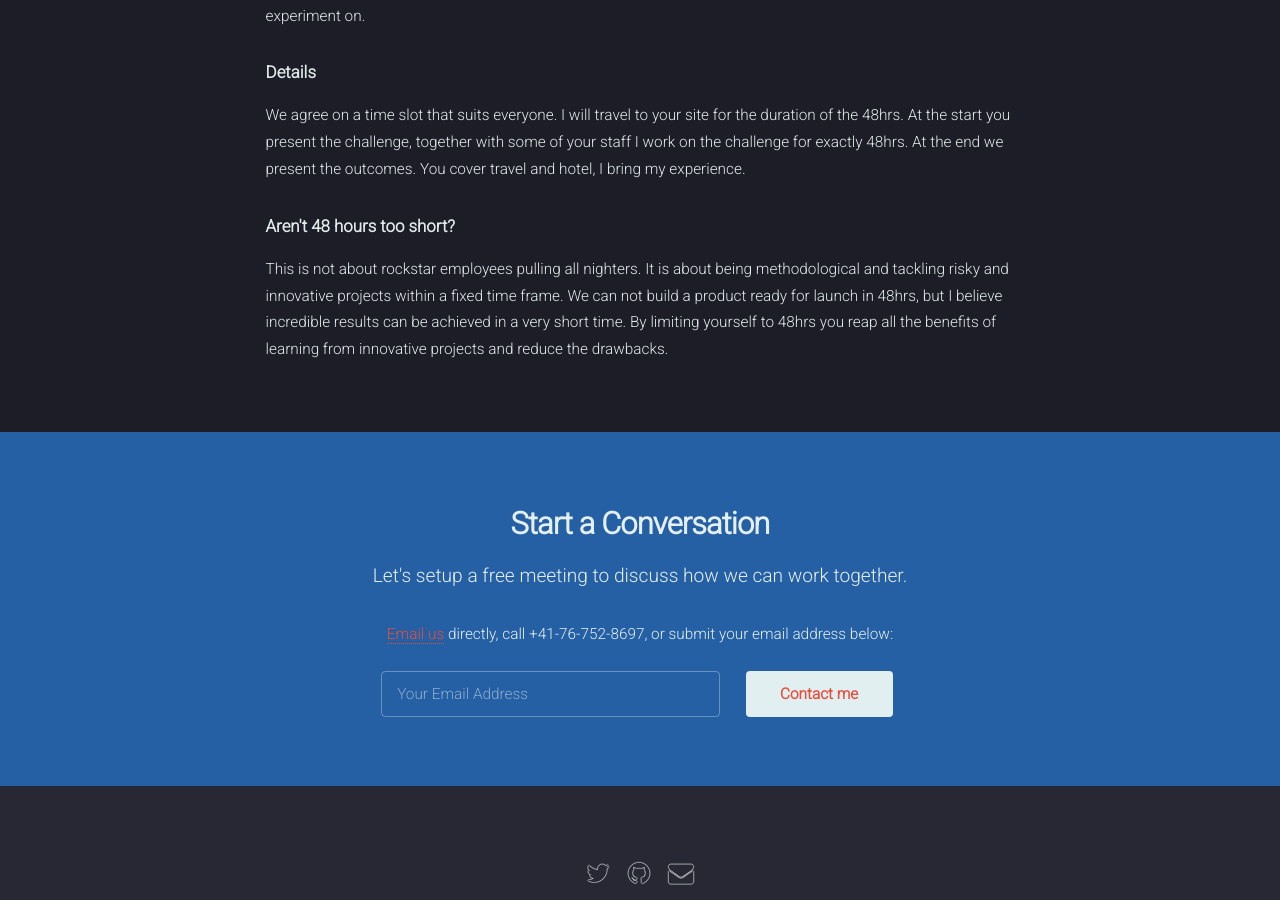
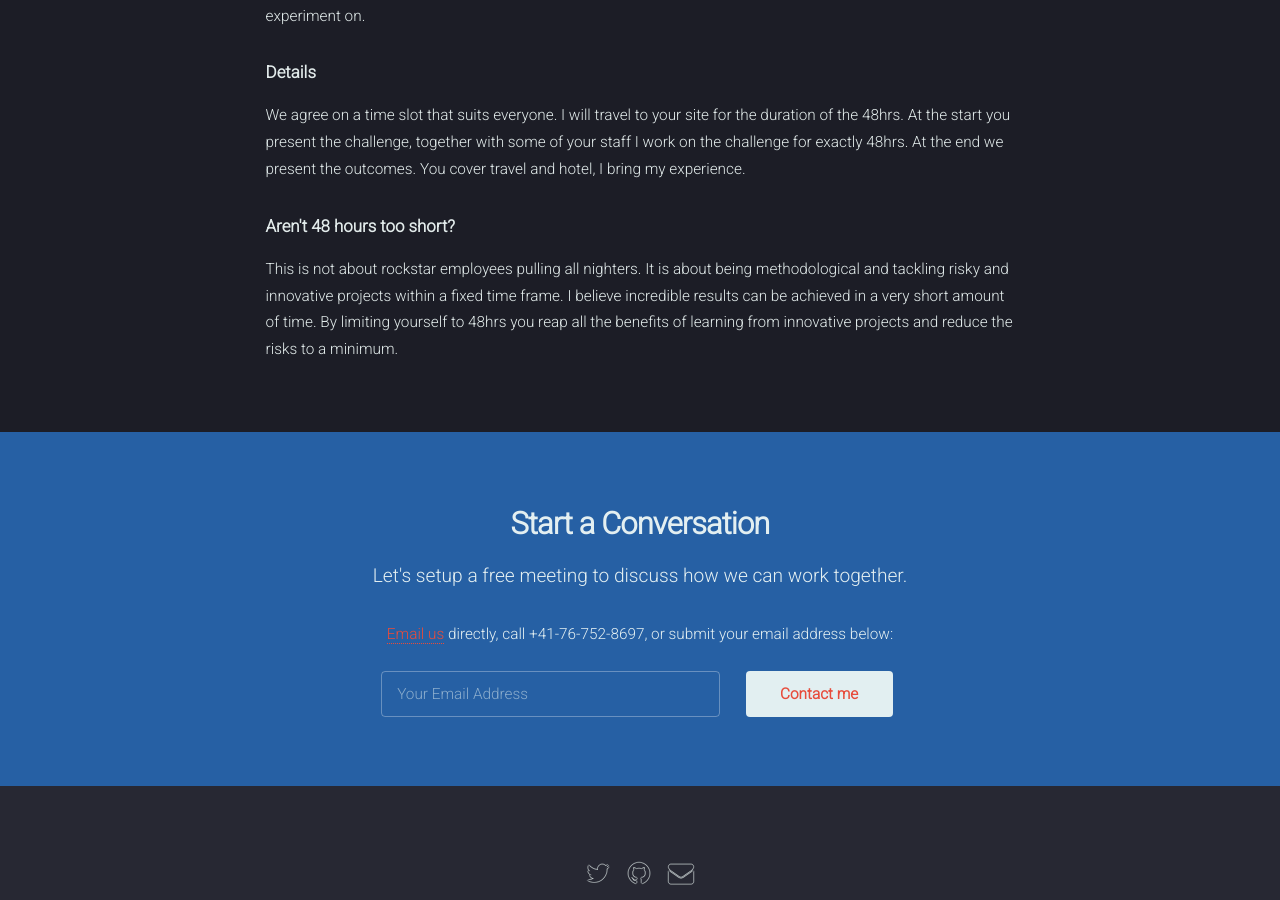
Before and after one commit to wildtreetech/wildtreetech.github.io, a Jekyll site: the page built from make48/index.html, in a window 1280 px wide and 900 px high, scrolled down 954 px. Built offline with Jekyll 4.4.1, drawn with Linux system fonts in a browser that asks for light colours.

Commit message:
Tweaking

```diff
--- a/make48/index.html
+++ b/make48/index.html
@@ -42,10 +42,11 @@ layout: default
             This is not about rockstar
             employees pulling all nighters. It is about being methodological
             and tackling risky and innovative projects within a fixed time frame.
-            We can not build a product ready for launch in 48hrs, but I believe
-            incredible results can be achieved in a very short time. By limiting
+            I believe
+            incredible results can be achieved in a very short amount of time.
+            By limiting
             yourself to 48hrs you reap all the benefits of learning from innovative
-            projects and reduce the drawbacks.
+            projects and reduce the risks to a minimum.
           </p>
           </section>
 
```
